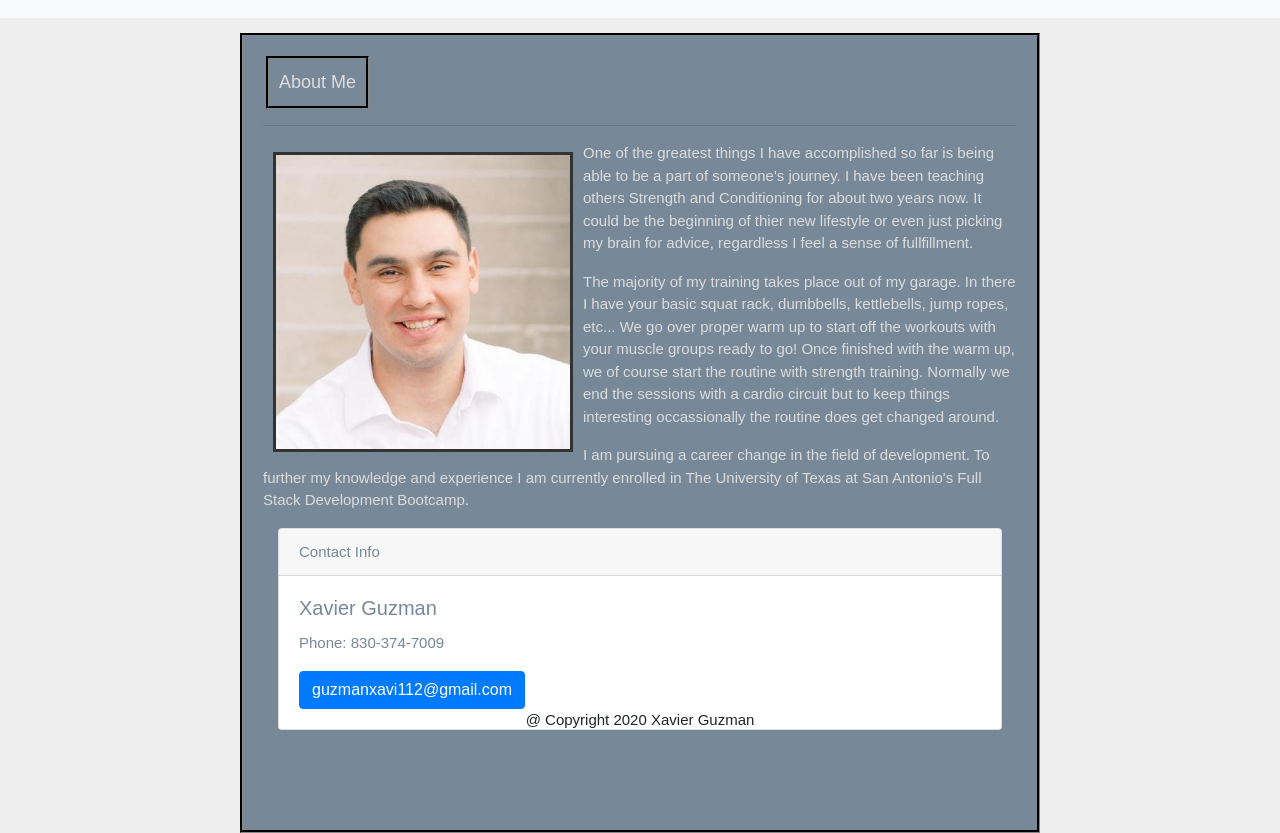
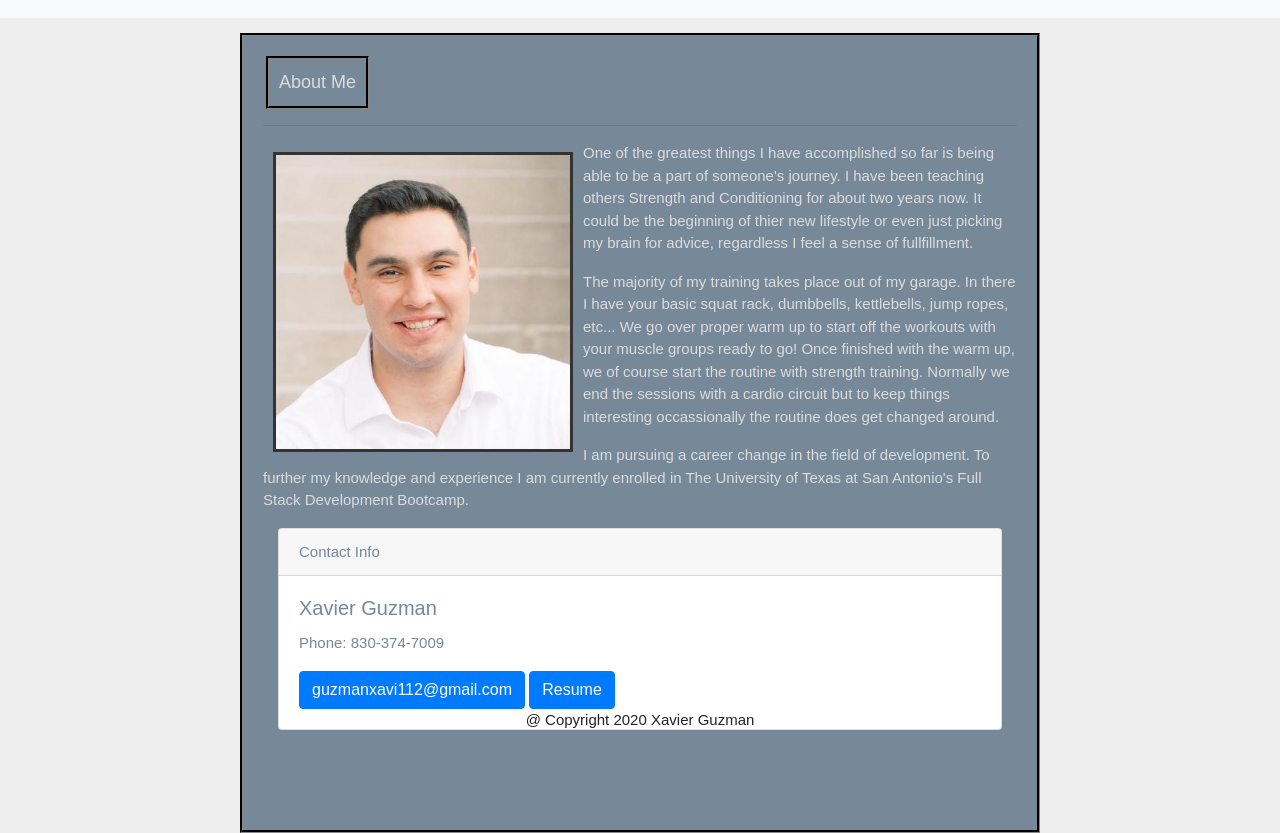
Before and after one commit to XavierG13/ResponsivePortfolio, a plain HTML site: page index.html in a window 1280 px wide. Shown: the part 69-902 px from the top of the page. Drawn offline with nearby package versions, Linux system fonts and the light colour scheme; a web font is replaced by a local one.

Commit message:
added downloadable link to my resume

```diff
--- a/index.html
+++ b/index.html
@@ -96,6 +96,9 @@
                     <h5 class="card-title">Xavier Guzman</h5>
                     <p class="card-text">Phone: 830-374-7009</p>
                     <a href="mailto:guzmanxavi112@gmail.com" class="btn btn-primary">guzmanxavi112@gmail.com</a>
+                    <a href="https://drive.google.com/file/d/1ox_J2H01PpK2pcBqsaGsVu3cqHsXIWFF/view?usp=sharing"
+                        class="btn btn-primary" download>Resume
+                    </a>
                 </div>
             </div>
         </div>
```
Also changed, not shown: 1 other file.
